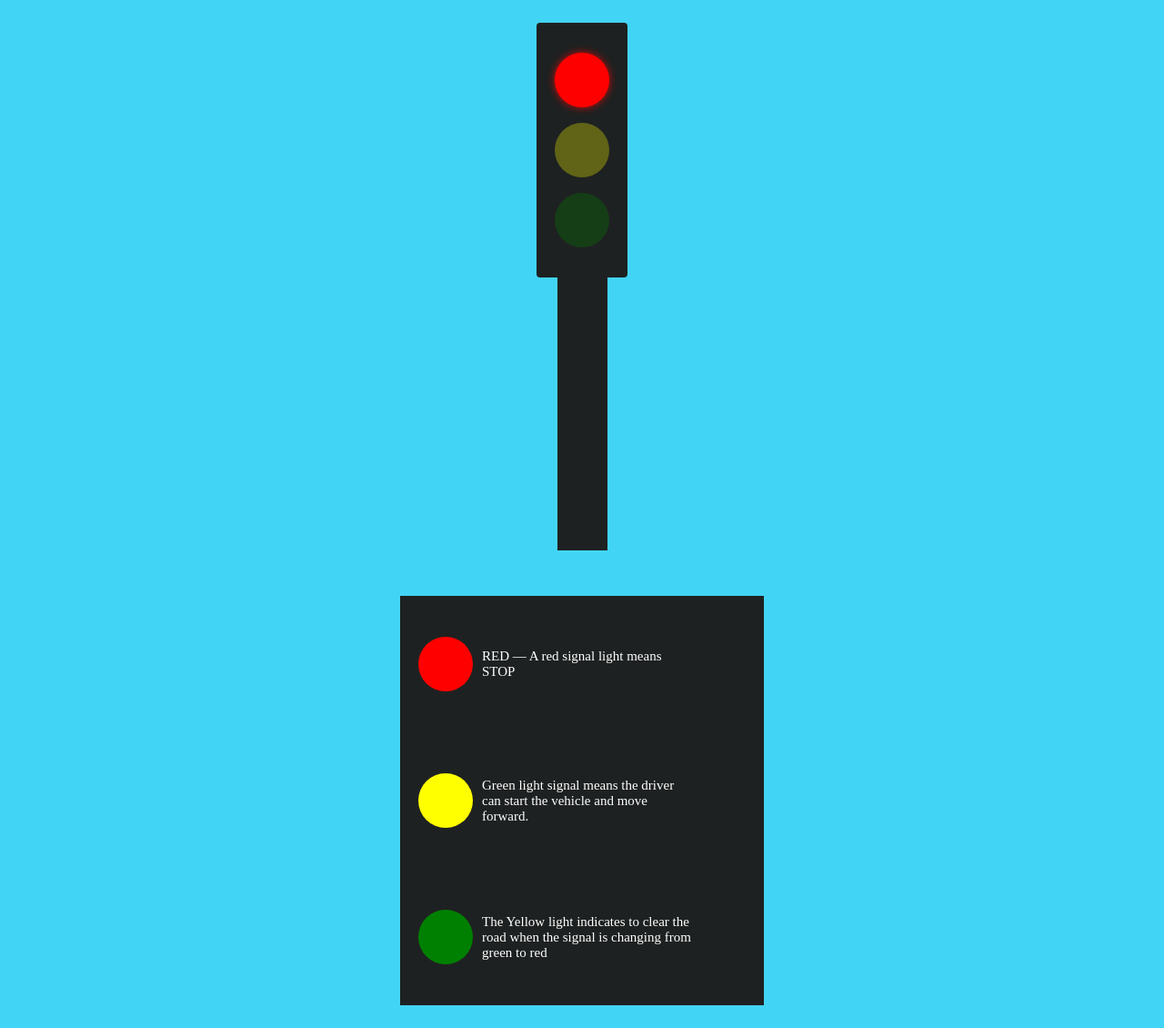
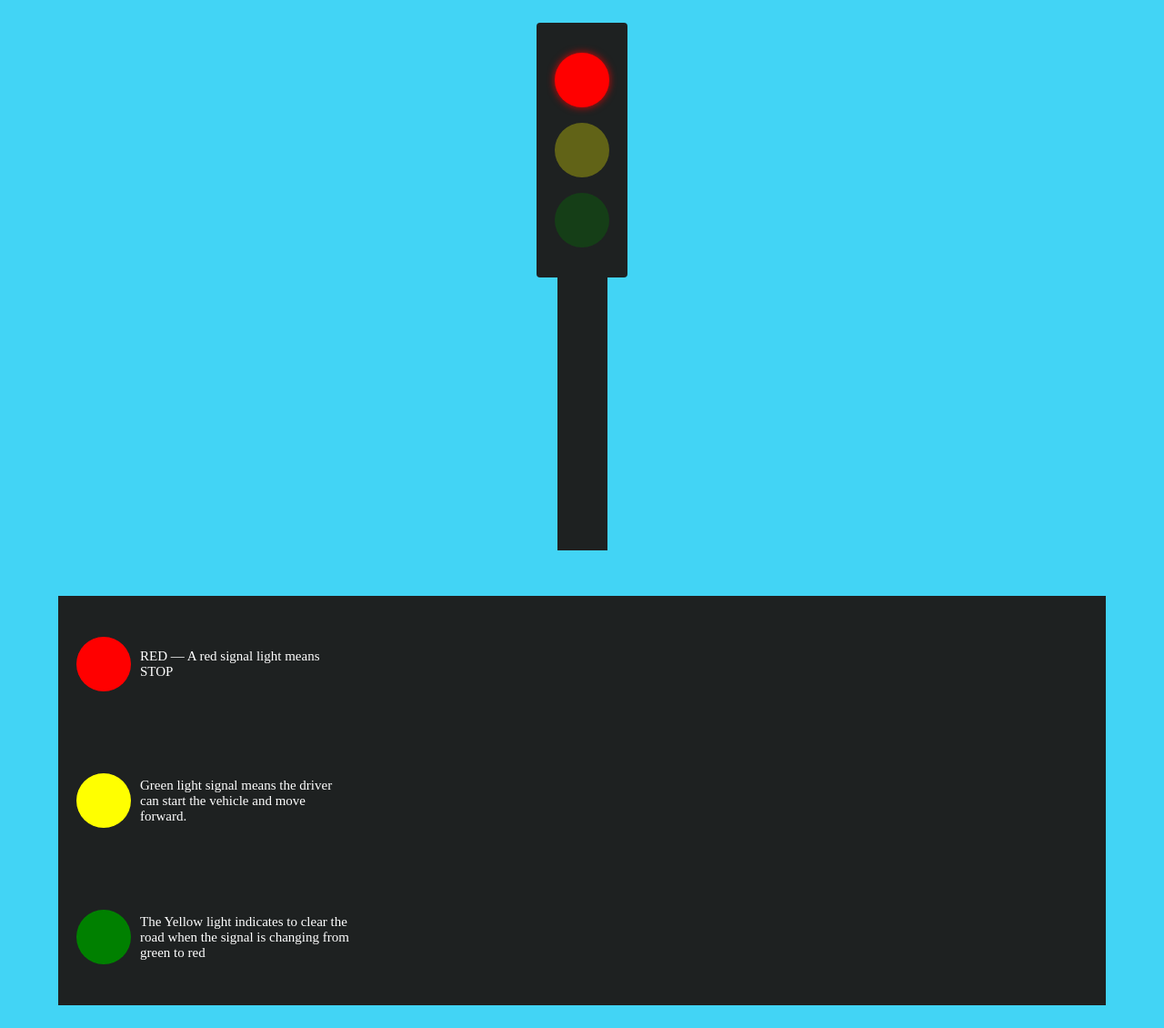
Before and after one commit to KhasanMeliev/loyiha_ishi, a React (Create React App) app: page / in a window 1280 px wide. Shown: the whole page at 91% size. Built offline with nearby package versions, Linux system fonts and the light colour scheme.

Commit message:
fixed problems

```diff
--- a/src/traffic/styles.style.js
+++ b/src/traffic/styles.style.js
@@ -82,7 +82,7 @@ export const Stick = styled.div`
 `;
 
 export const Rules = styled.div`
-  width: 400px;
+  width: 90%;
   height: 450px;
   background-color: #1e2121;
 
@@ -95,7 +95,7 @@ export const Rules = styled.div`
 `;
 
 export const Red = styled.div`
-  width: 400px;
+  width: 100%;
   height: 150px;
   background-color: #1e2121;
   display: flex;
@@ -111,7 +111,7 @@ export const Red = styled.div`
   }
 `;
 export const Green = styled.div`
-  width: 400px;
+  width: 100%;
   height: 150px;
   background-color: #1e2121;
   display: flex;
@@ -128,7 +128,7 @@ export const Green = styled.div`
 `;
 
 export const Yellow = styled.div`
-  width: 400px;
+  width: 100%;
   height: 150px;
   background-color: #1e2121;
   display: flex;
```
